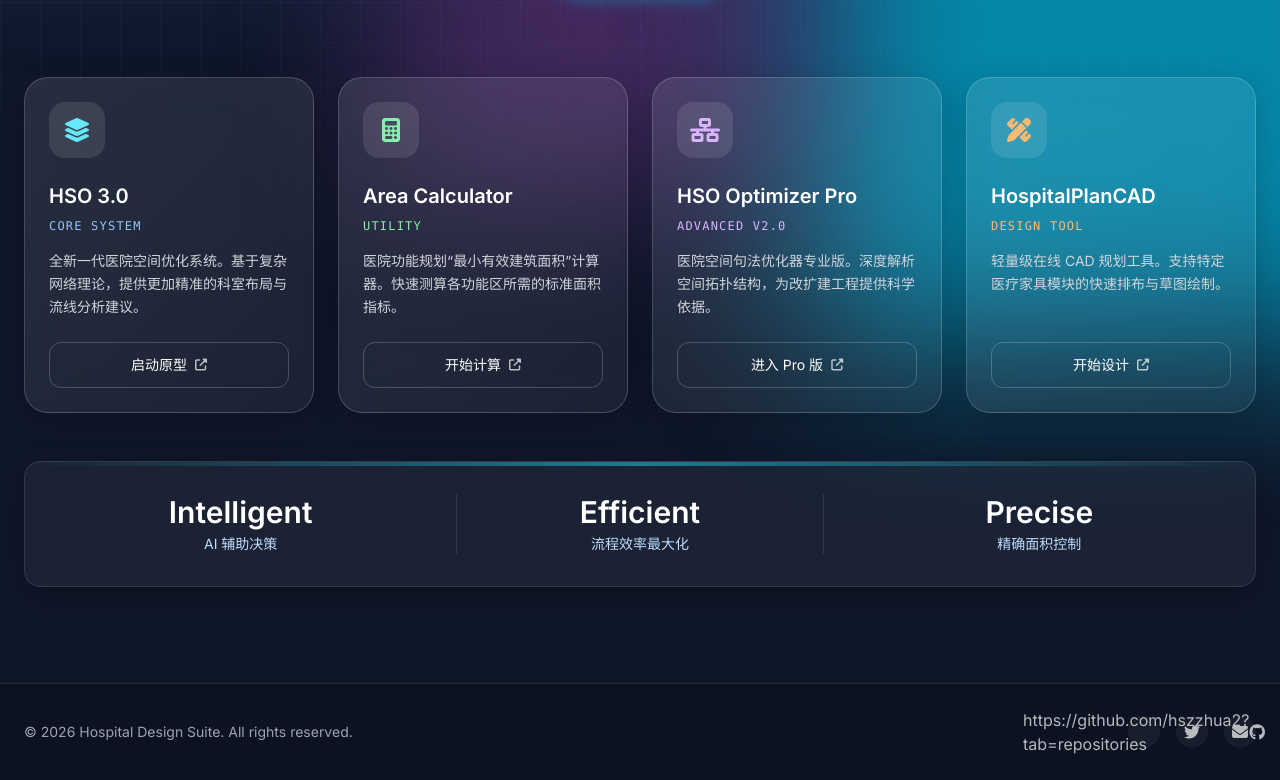
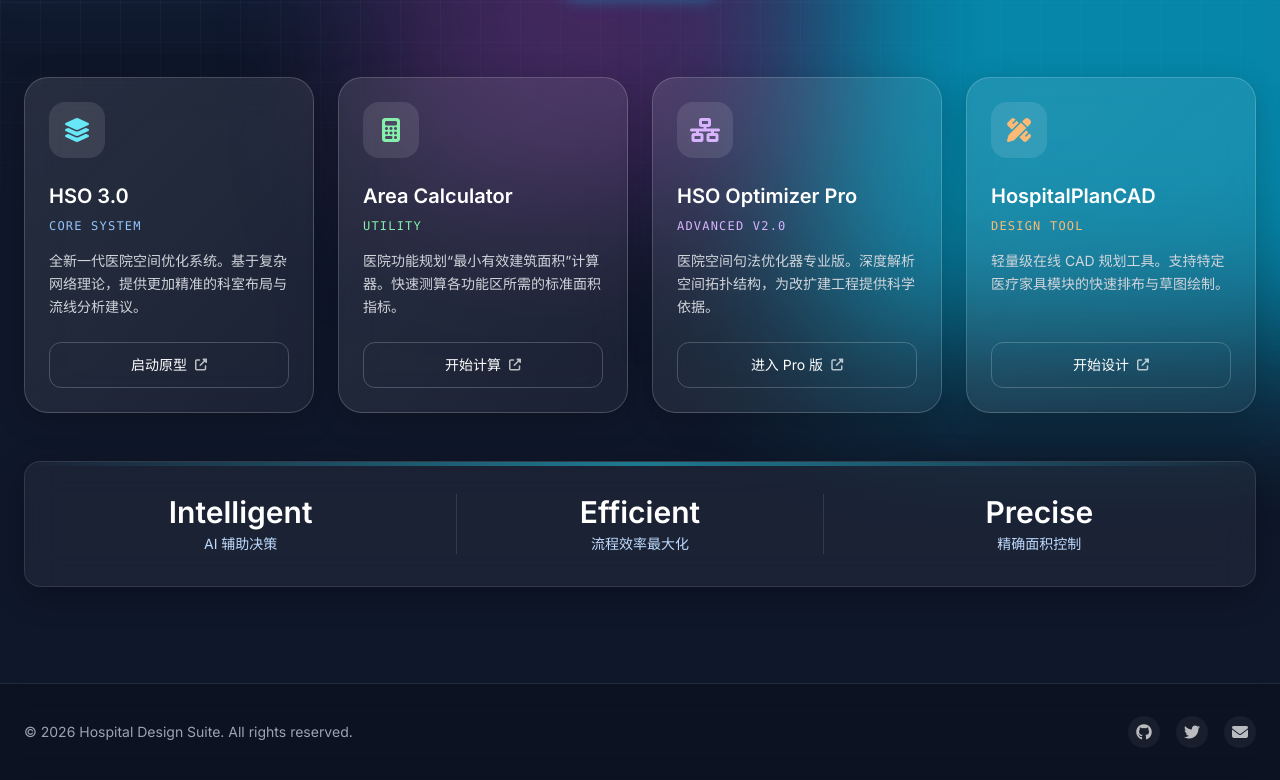
Before and after one commit to hszzhua2/Hospital-Archi-Suite, a plain HTML site: page index.html in a window 1280 px wide. Shown: the part 518-1298 px from the top of the page. Drawn offline with nearby package versions, Linux system fonts and the light colour scheme.

Commit message:
Update index.html

```diff
--- a/index.html
+++ b/index.html
@@ -265,7 +265,7 @@
         <div class="max-w-7xl mx-auto px-6 py-8 flex flex-col md:flex-row justify-between items-center gap-4">
             <p class="text-sm text-gray-400">© 2026 Hospital Design Suite. All rights reserved.</p>
             <div class="flex gap-4">
-                <a href="#" class="w-8 h-8 rounded-full bg-white/5 flex items-center justify-center hover:bg-white/20 transition-colors text-white/70 hover:text-white">https://github.com/hszzhua2?tab=repositories<i class="fa-brands fa-github"></i></a>
+                <a href="#" class="w-8 h-8 rounded-full bg-white/5 flex items-center justify-center hover:bg-white/20 transition-colors text-white/70 hover:text-white"><i class="fa-brands fa-github"></i></a>
                 <a href="#" class="w-8 h-8 rounded-full bg-white/5 flex items-center justify-center hover:bg-white/20 transition-colors text-white/70 hover:text-white"><i class="fa-brands fa-twitter"></i></a>
                 <a href="#" class="w-8 h-8 rounded-full bg-white/5 flex items-center justify-center hover:bg-white/20 transition-colors text-white/70 hover:text-white"><i class="fa-solid fa-envelope"></i></a>
             </div>
```
